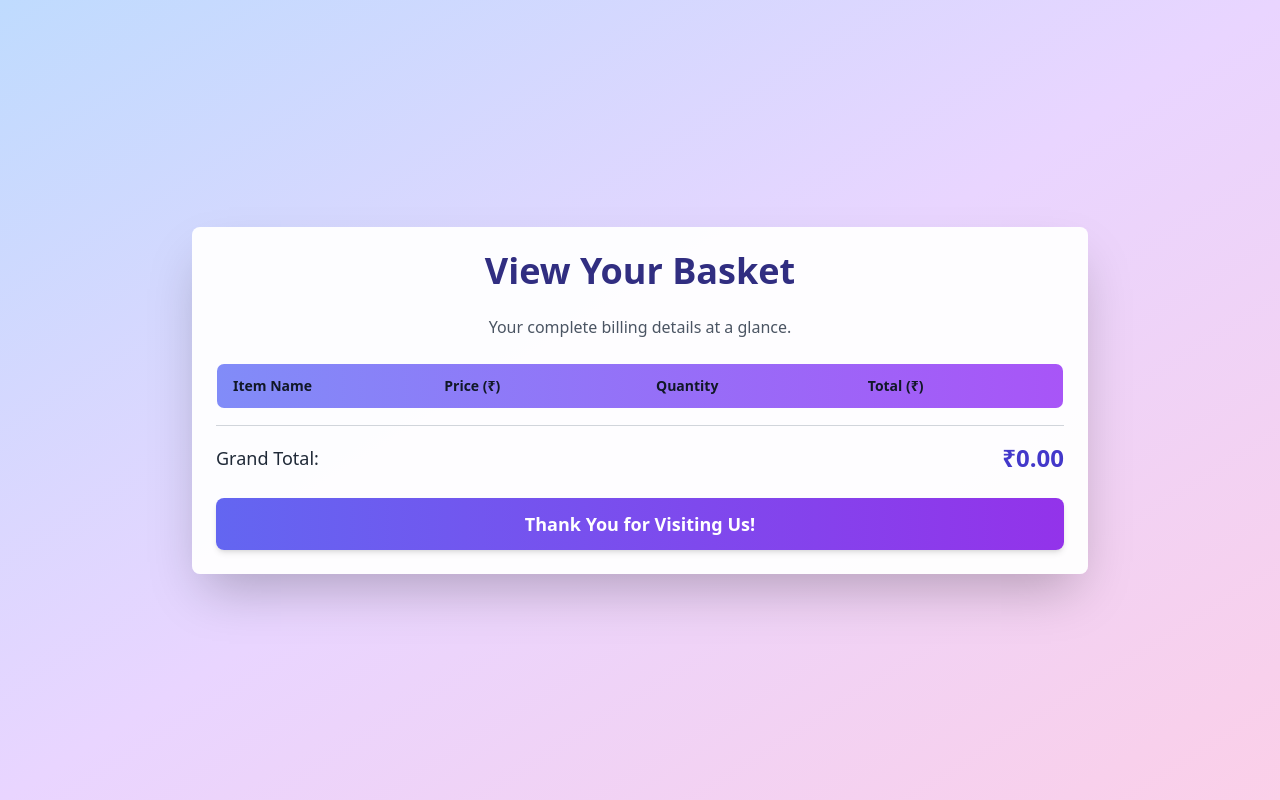
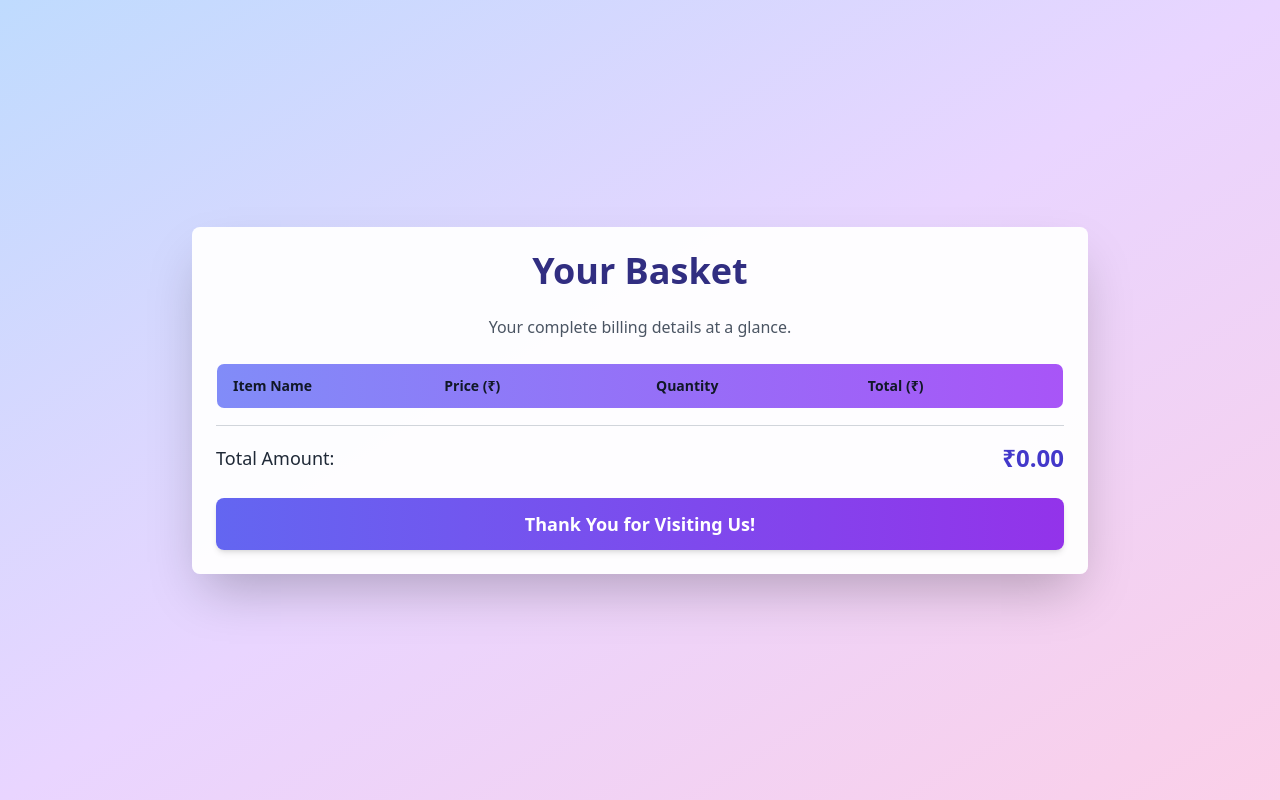
Before and after one commit to abhikhokhar/SwiftBill_Bill-Calculator, a plain HTML site: page billing-summary.html in a window 1280 px wide. Drawn offline with nearby package versions, Linux system fonts and the light colour scheme.

Commit message:
Update billing-summary.html

```diff
--- a/billing-summary.html
+++ b/billing-summary.html
@@ -14,7 +14,7 @@
     <h1 id="editableHeading"
       class="text-3xl md:text-4xl font-bold text-center text-indigo-900 mb-6 hover:cursor-pointer"
       contenteditable="true" oninput="saveHeading()" title="Click to edit the title">
-      View Your Basket
+      Your Basket
     </h1>
     <p class="text-center text-gray-600 mb-6">
       Your complete billing details at a glance.
@@ -36,7 +36,7 @@
     </div>
 
     <div class="flex justify-between items-center border-t border-gray-300 pt-4 mt-4">
-      <span class="text-base md:text-lg font-medium text-gray-800">Grand Total:</span>
+      <span class="text-base md:text-lg font-medium text-gray-800">Total Amount:</span>
       <span id="grandTotal" class="text-xl md:text-2xl font-extrabold text-indigo-700">₹0.00</span>
     </div>
 
```
